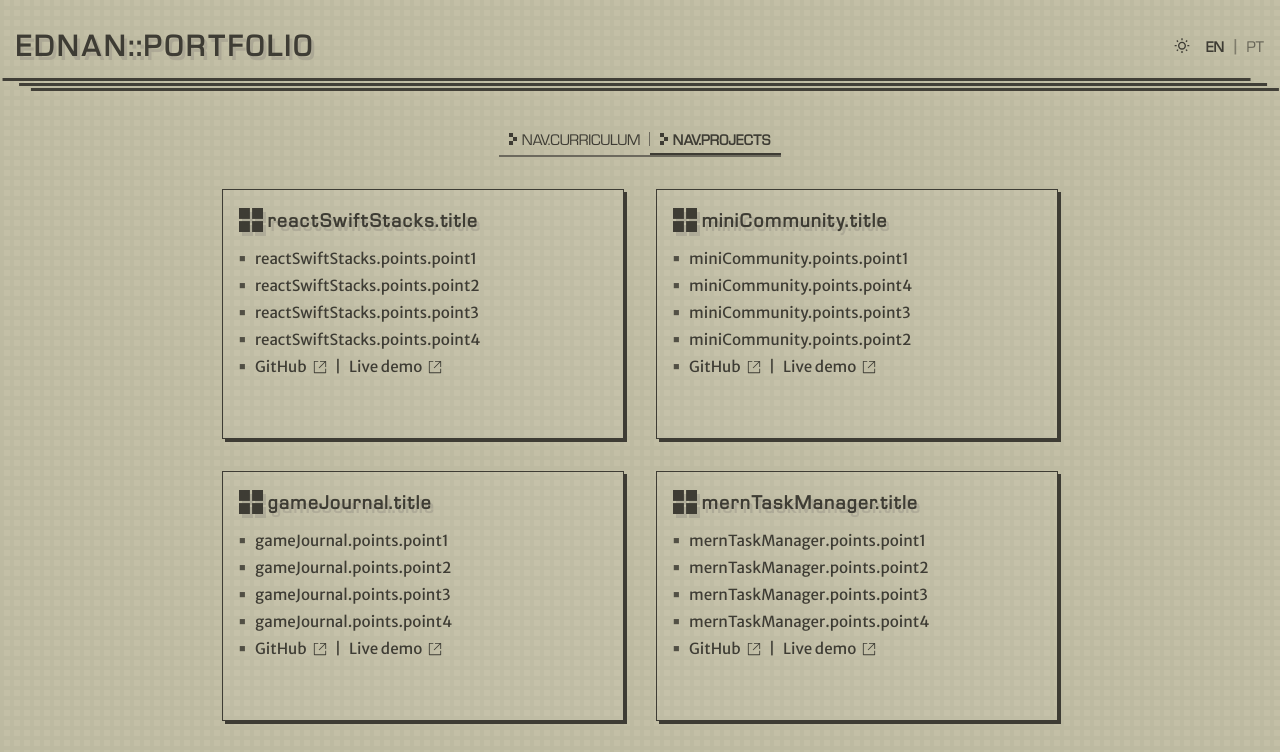
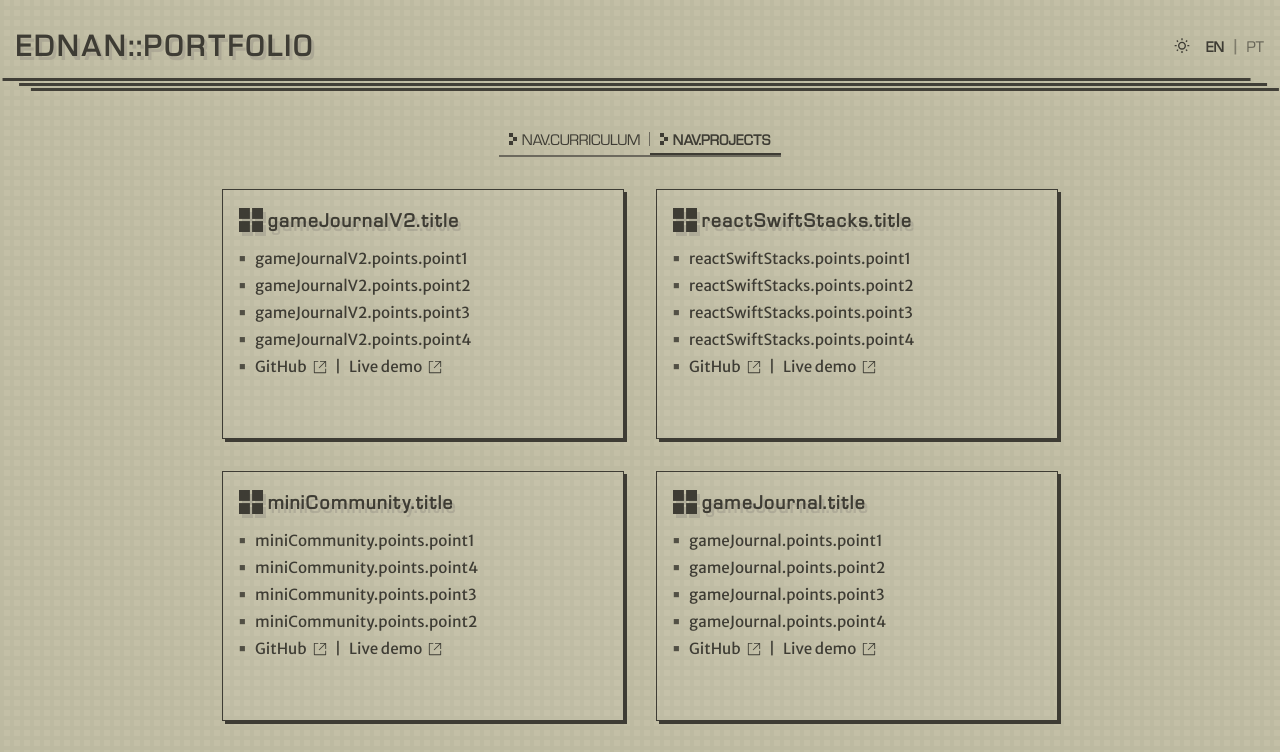
Before and after one commit to ednanf/portfolio, a React (Vite) app: page /projects in a window 1280 px wide. Shown: the top 752 px of the page. Built offline with nearby package versions, Linux system fonts and the light colour scheme; what i18next-resources-to-backend would draw is missing.

Commit message:
feat: add gamejournalv2 to projects page with english and portuguese translations

```diff
--- a/src/locales/en/projectsPage.json
+++ b/src/locales/en/projectsPage.json
@@ -15,6 +15,15 @@
             "point4": "Designed a cursor-based pagination system for highly efficient backend data retrieval."
         },
         "title": "Game Journal"
+    },
+    "gameJournalV2": {
+        "points": {
+            "point1": "Designed the system with a strong focus on scalability, clear separation of concerns, and predictable state management, applying well-defined patterns across both frontend and backend.",
+            "point2": "Implemented a true offline-first approach, ensuring data consistency and uninterrupted user experience regardless of network connectivity.",
+            "point3": "Designed the project with a strong balance between user experience and technical robustness, carefully weighing architectural decisions, performance, and usability.",
+            "point4": "Owned the entire stack and all architectural decisions, approaching the project as a production-grade product from end to end"
+        },
+        "title": "Game Journal V2"
     },
     "githubLink": "GitHub",
     "liveDemoLink": "Live Page",
--- a/src/locales/pt/projectsPage.json
+++ b/src/locales/pt/projectsPage.json
@@ -15,6 +15,15 @@
             "point4": "Projetei um sistema de paginação baseado em cursor para recuperação de dados altamente eficiente no backend"
         },
         "title": "Diário de Jogos"
+    },
+    "gameJournalV2": {
+        "points": {
+            "point1": "Projetei o sistema com foco em escalabilidade, separação de responsabilidades e previsibilidade de estado, aplicando padrões claros tanto no frontend quanto no backend",
+            "point2": "Implementei uma abordagem \"offline-first\" real, garantindo consistência de dados e continuidade da experiência independentemente da conectividade",
+            "point3": "Desenhei o projeto com foco em experiência do usuário e robustez técnica, equilibrando decisões de arquitetura, performance e usabilidade",
+            "point4": "Assumi controle completo do stack e das decisões arquiteturais, conduzindo o projeto como um produto real do início ao fim"
+        },
+        "title": "Diário de Jogos V2"
     },
     "githubLink": "GitHub",
     "liveDemoLink": "Página",
--- a/src/pages/ProjectsPage/ProjectsPage.tsx
+++ b/src/pages/ProjectsPage/ProjectsPage.tsx
@@ -9,6 +9,13 @@ const ProjectsPage: React.FC = () => {
     const isPt = Boolean(i18n?.language && i18n.language.startsWith('pt'));
 
     // Explicit keys to make it easier to read
+    const gameJournalV2Points = [
+        t('projectsPage:gameJournalV2.points.point1'),
+        t('projectsPage:gameJournalV2.points.point2'),
+        t('projectsPage:gameJournalV2.points.point3'),
+        t('projectsPage:gameJournalV2.points.point4'),
+    ];
+
     const reactSwiftStacksPoints = [
         t('reactSwiftStacks.points.point1'),
         t('reactSwiftStacks.points.point2'),
@@ -54,6 +61,13 @@ const ProjectsPage: React.FC = () => {
         <div className={sharedStyles.pageContent}>
             <div className={styles.projectList}>
                 <ProjectCard
+                    title={t('projectsPage:gameJournalV2.title')}
+                    points={gameJournalV2Points}
+                    githubUrl="https://github.com/ednanf/game-journal-v2"
+                    demoUrl="https://journal.frizzera.dev"
+                />
+
+                <ProjectCard
                     title={t('reactSwiftStacks.title')}
                     points={reactSwiftStacksPoints}
                     githubUrl="https://github.com/ednanf/react-swiftstacks"
@@ -71,7 +85,7 @@ const ProjectsPage: React.FC = () => {
                     title={t('gameJournal.title')}
                     points={gameJournalPoints}
                     githubUrl="https://github.com/ednanf/game-journal"
-                    demoUrl="https://journal.frizzera.dev "
+                    demoUrl="https://game-journal.frizzera.dev "
                 />
 
                 <ProjectCard
```
